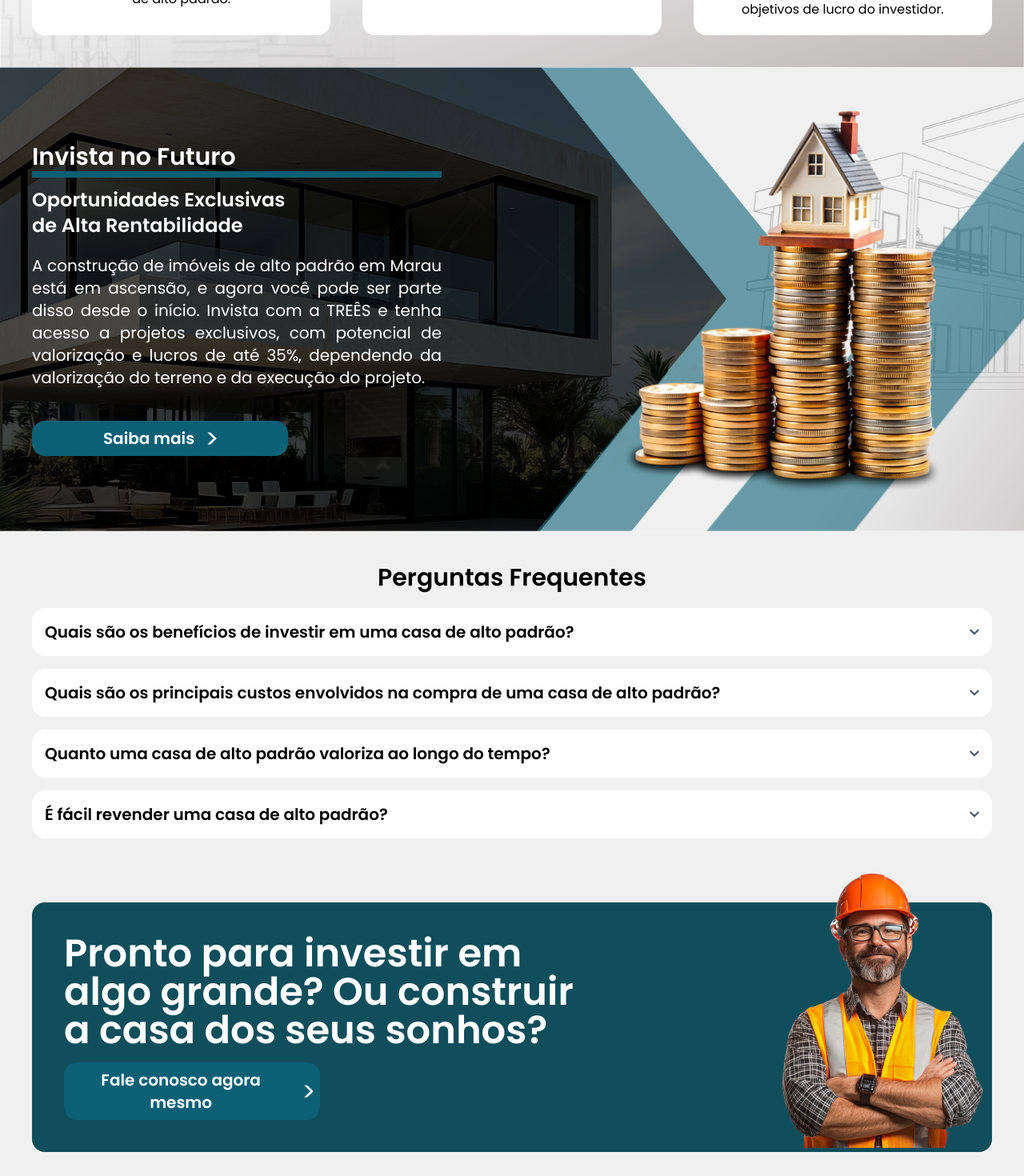
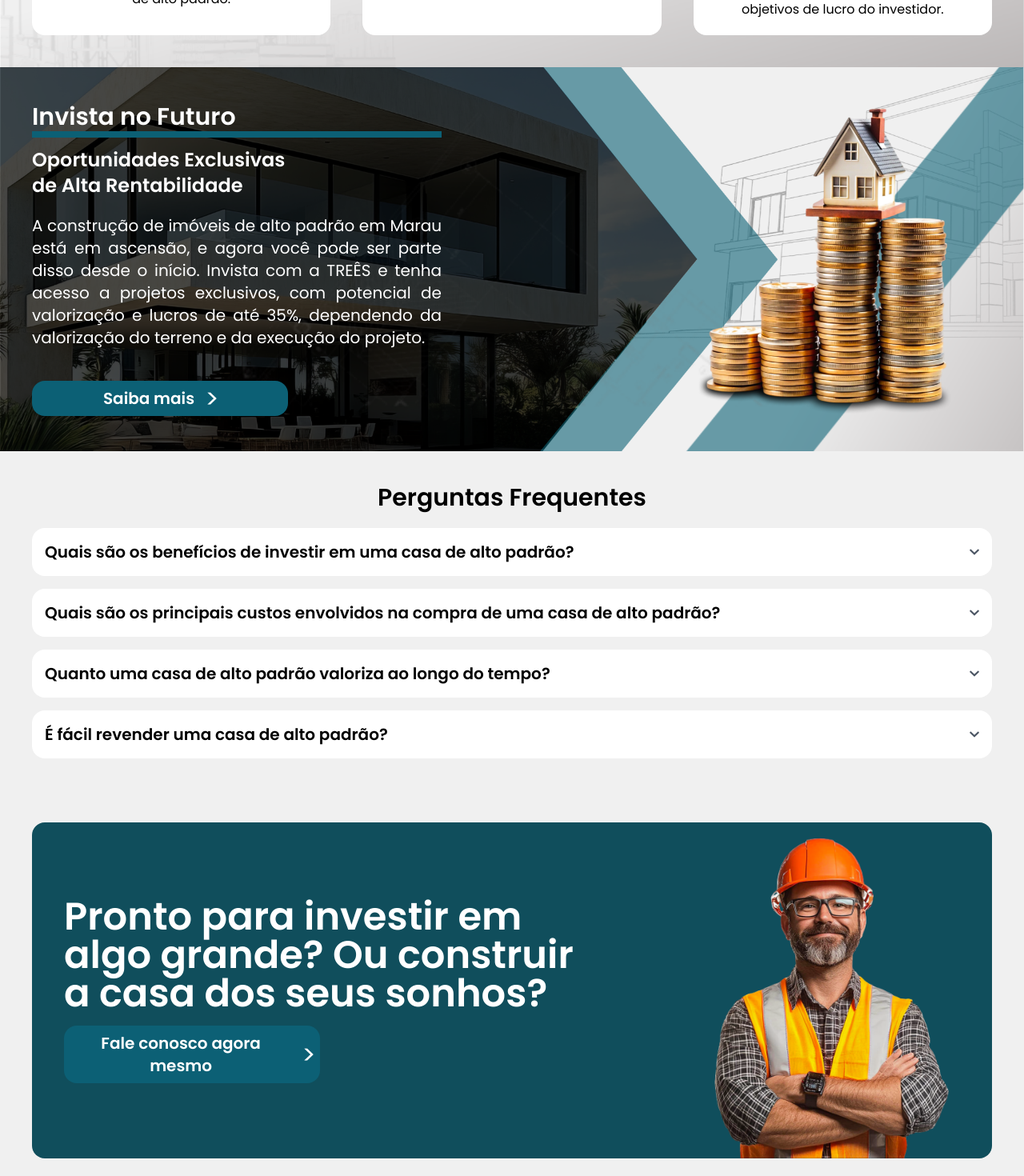
Before and after one commit to leli-padilha/treesconstrutora, a Next.js app: page / in a window 1280 px wide. Shown: the part 1200-2670 px from the top of the page at 80% size. Built offline with nearby package versions, Linux system fonts and the light colour scheme.

Commit message:
ajuste tamanho imagens

```diff
--- a/app/components/chamada.js
+++ b/app/components/chamada.js
@@ -14,8 +14,8 @@ export default function Chamada(){
 
                     <Button text="Fale conosco agora mesmo" className="text-sm"/>
                 </div>
-                <div className="xl:relative xl:h-[300px] xl:w-[290px]">
-                    <Image src="/images/engenheiro.png" alt="Engenheiro de braçõs cruzados" width={250} height={230} className="xl:absolute xl:inset-0 xl:h-[120%] xl:w-auto xl:object-cover xl:-top-[59px]  "/>
+                <div>
+                    <Image src="/images/engenheiro.png" alt="Engenheiro de braçõs cruzados" width={280} height={280} className="md:w-[320px] md:h-[320px] xl:w-[420px] xl:h-[420px]"/>
                 </div>
             </div>
         </section>
--- a/app/components/invista.js
+++ b/app/components/invista.js
@@ -28,9 +28,9 @@ export default function Invista(){
                     <Image
                         src="/images/moedas.png"
                         alt="Imagem de moedas"
-                        width={242}
-                        height={214}
-                        className="md:w-[320px] md:h-[320px] lg:w-[400px] lg:h-[400px] xl:w-[500px] xl:h-[500px]"
+                        width={300}
+                        height={300}
+                        className="md:w-[300px] md:h-[300px] lg:w-[400px] lg:h-[400px]"
                     />
 
                 </div>
```
